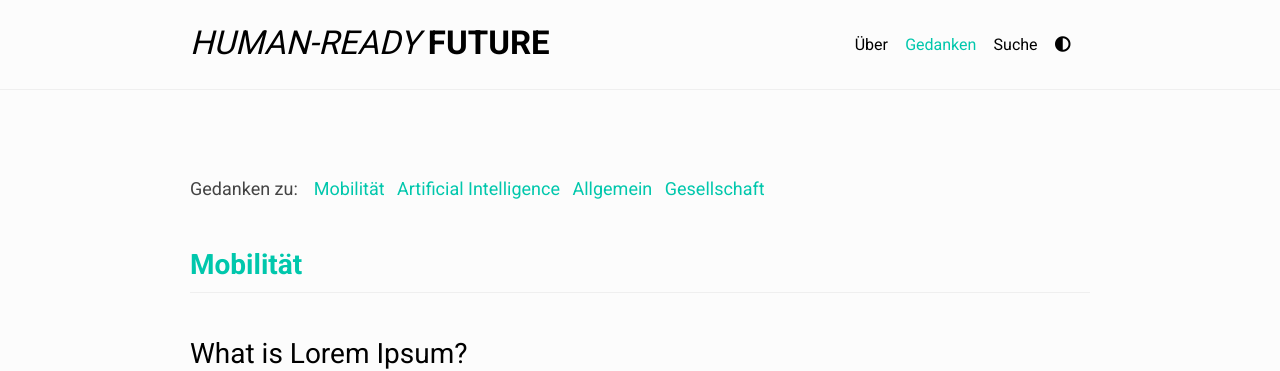
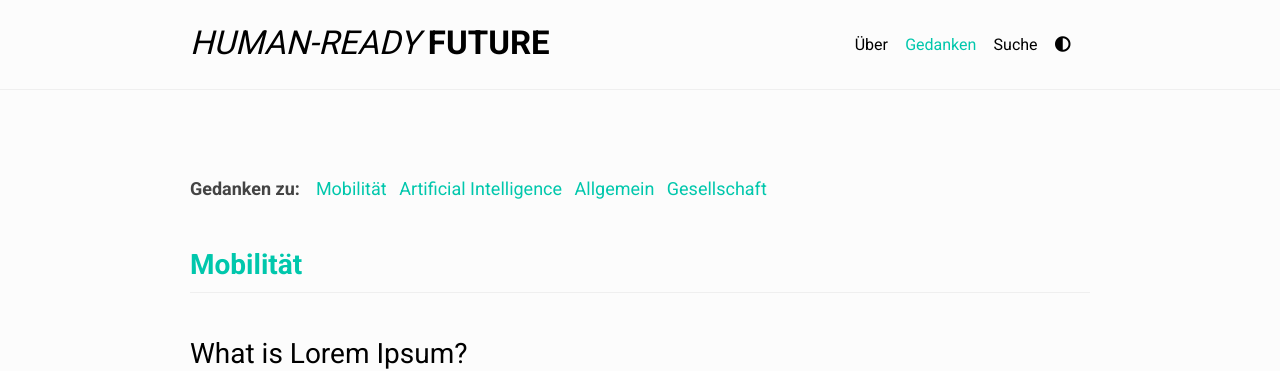
Before and after one commit to 110101/blog_humanreadyfuture, a Jekyll site: the page built from categories.md, in a window 1280 px wide. Shown: the top 371 px of the page. Built offline with Jekyll 4.4.1, drawn with Linux system fonts in a browser that asks for light colours; nearby versions of some CDN libraries; the list of posts is cut into pages by our own code.

Commit message:
slight changes to categorie page

```diff
--- a/_layouts/categories.html
+++ b/_layouts/categories.html
@@ -36,7 +36,7 @@
                     {% include post-meta.html %}
                   </div>
                   <div class="textcategories">
-                    {{ page.excerpt | markdownify | truncatewords: 100 }}
+                    {{ page.excerpt | markdownify | truncatewords: 300 }}
                   </div>
                 </article>
               </li>
--- a/_sass/_theme.scss
+++ b/_sass/_theme.scss
@@ -273,6 +273,7 @@
 .cattitle {
   float:left;
   margin-right: 1rem;
+  font-weight: bold;
   @include sassline($fontsize: zeta, $font: $bodytype, $lineheight: 1.6, $below: 0, $breakpoint: all);
 }
 
```
